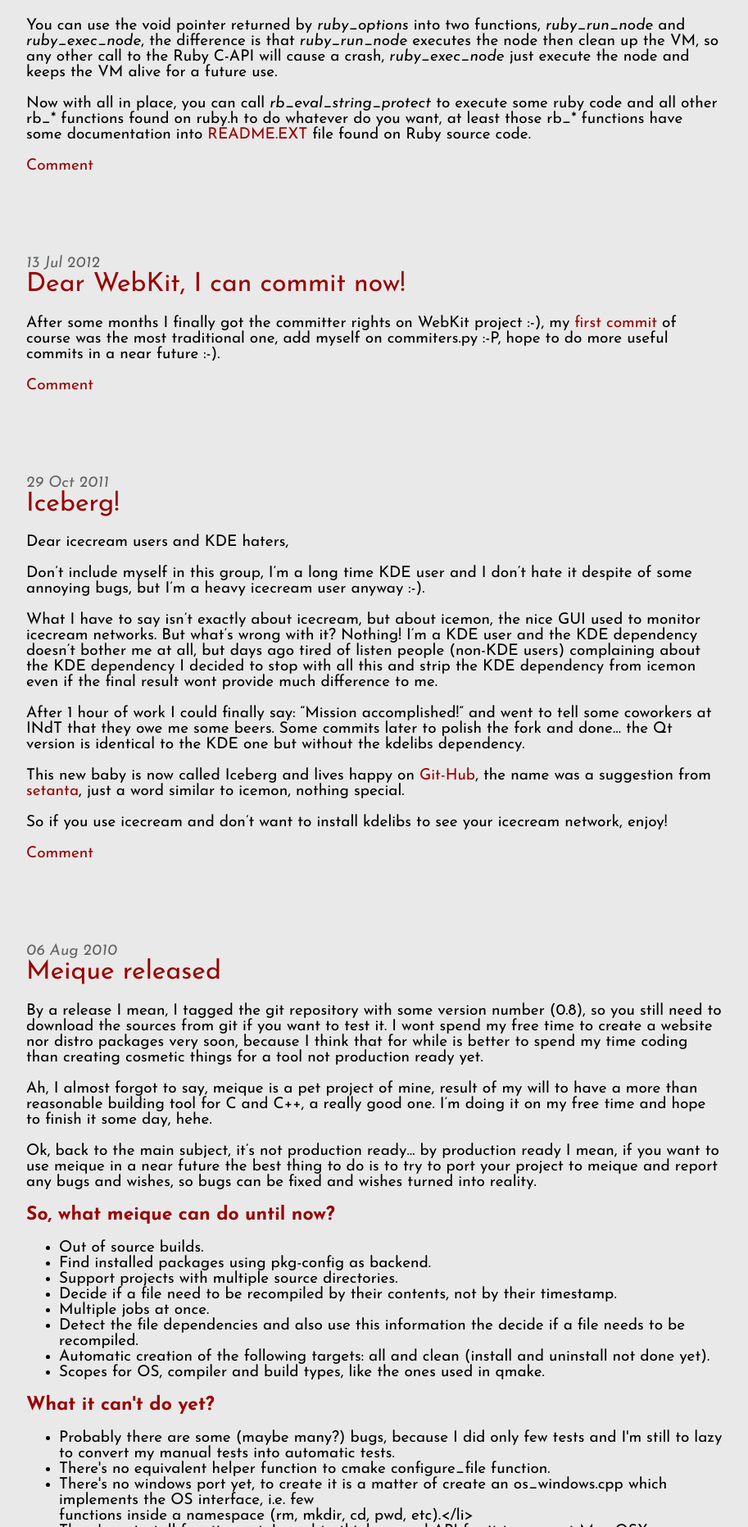
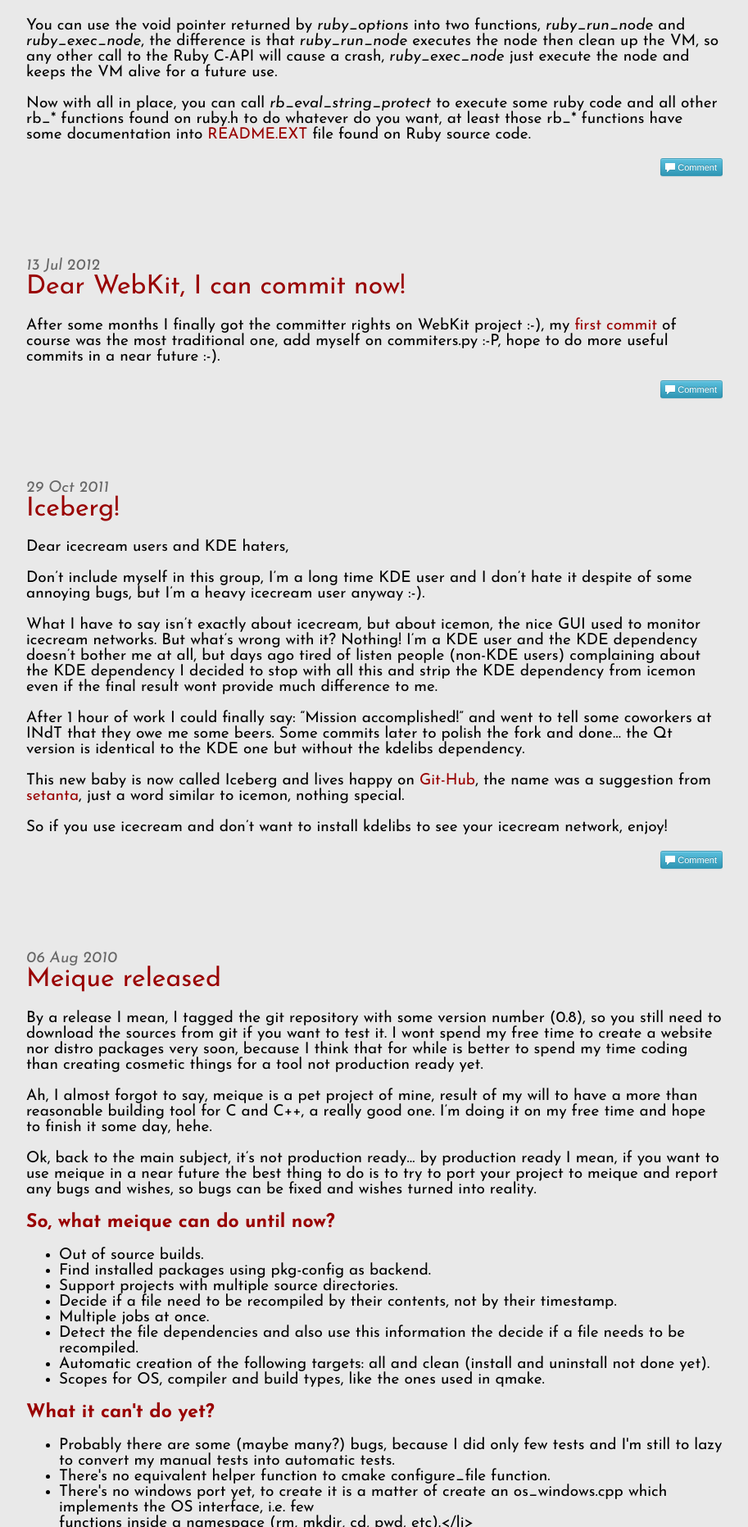
Before and after one commit to hugopl/hugopl.github.io, a Jekyll site: the page built from index.html, in a window 1280 px wide. Shown: the part 953-2816 px from the top of the page at 82% size, without its empty margins (183-1096 px from the left). Built offline with Jekyll 4.4.1, drawn with Linux system fonts in a browser that asks for light colours; Markdown is read by kramdown in place of the engine named in the settings; comment, search, counter and statistics services are not loaded.

Commit message:
Nice comment button.

```diff
--- a/css/main.css
+++ b/css/main.css
@@ -94,7 +94,11 @@
     margin-bottom: 20px;
 }
 
-/*a.comment_btn:hover {
+.postbar {
+    text-align: right;
+}
+
+a.comment_btn:hover {
     background-image: url(../comment.png), linear-gradient(rgb(47, 150, 180), rgb(91, 192, 222));
 }
 
@@ -123,4 +127,4 @@
     text-decoration: none solid rgb(255, 255, 255);
     text-shadow: rgba(0, 0, 0, 0.247059) 0px -1px 0px;
     vertical-align: middle;
-}*/
+}
--- a/index.html
+++ b/index.html
@@ -10,5 +10,7 @@
 {{ post.content }}
 <!--     <a class="comment_btn">Comment</a> -->
     </div>
-    <a href="{{ post.url }}#disqus_thread">Comment</a>
+    <div class="postbar">
+        <a class="comment_btn" href="{{ post.url }}#disqus_thread">Comment</a>
+    </div>
 {% endfor %}
```
